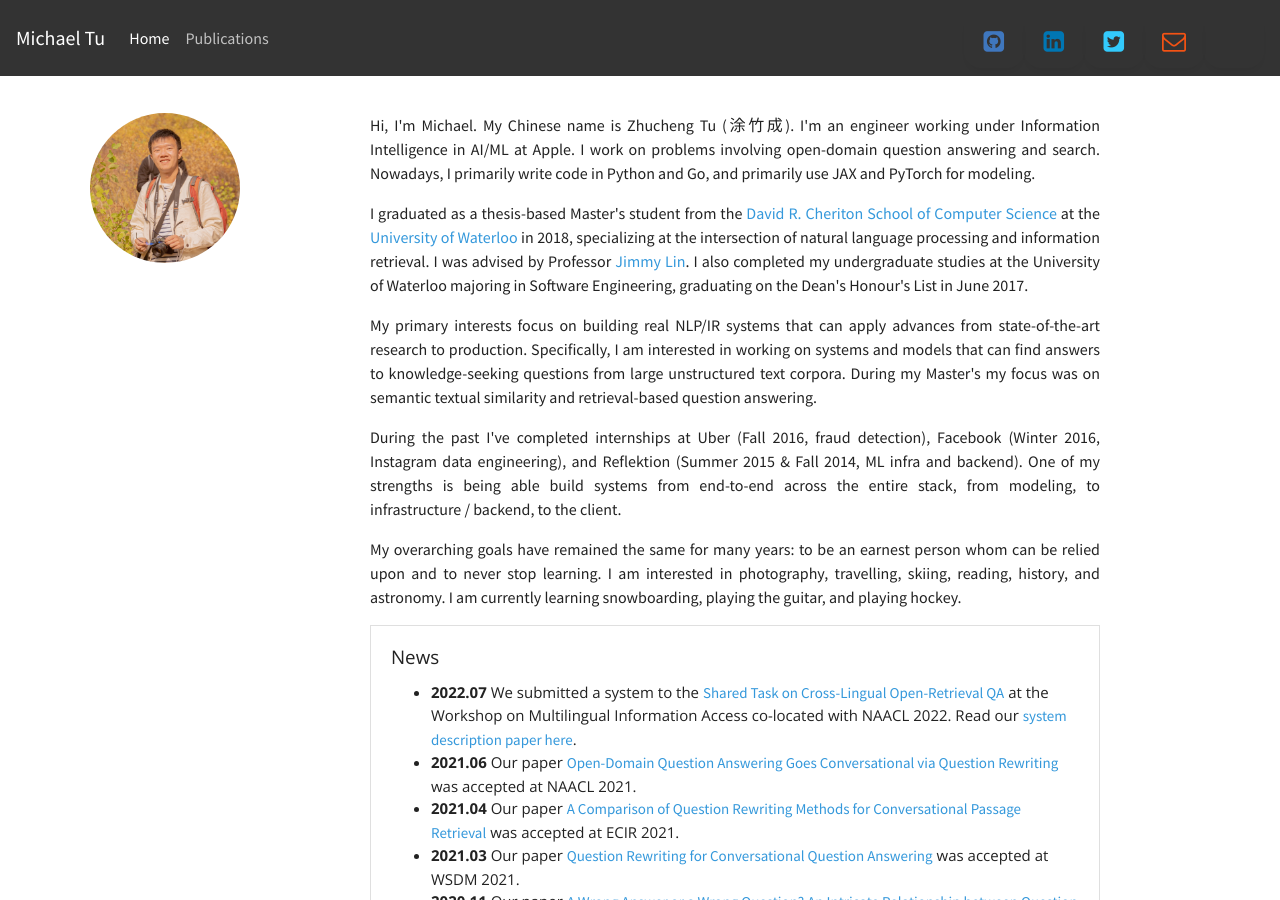
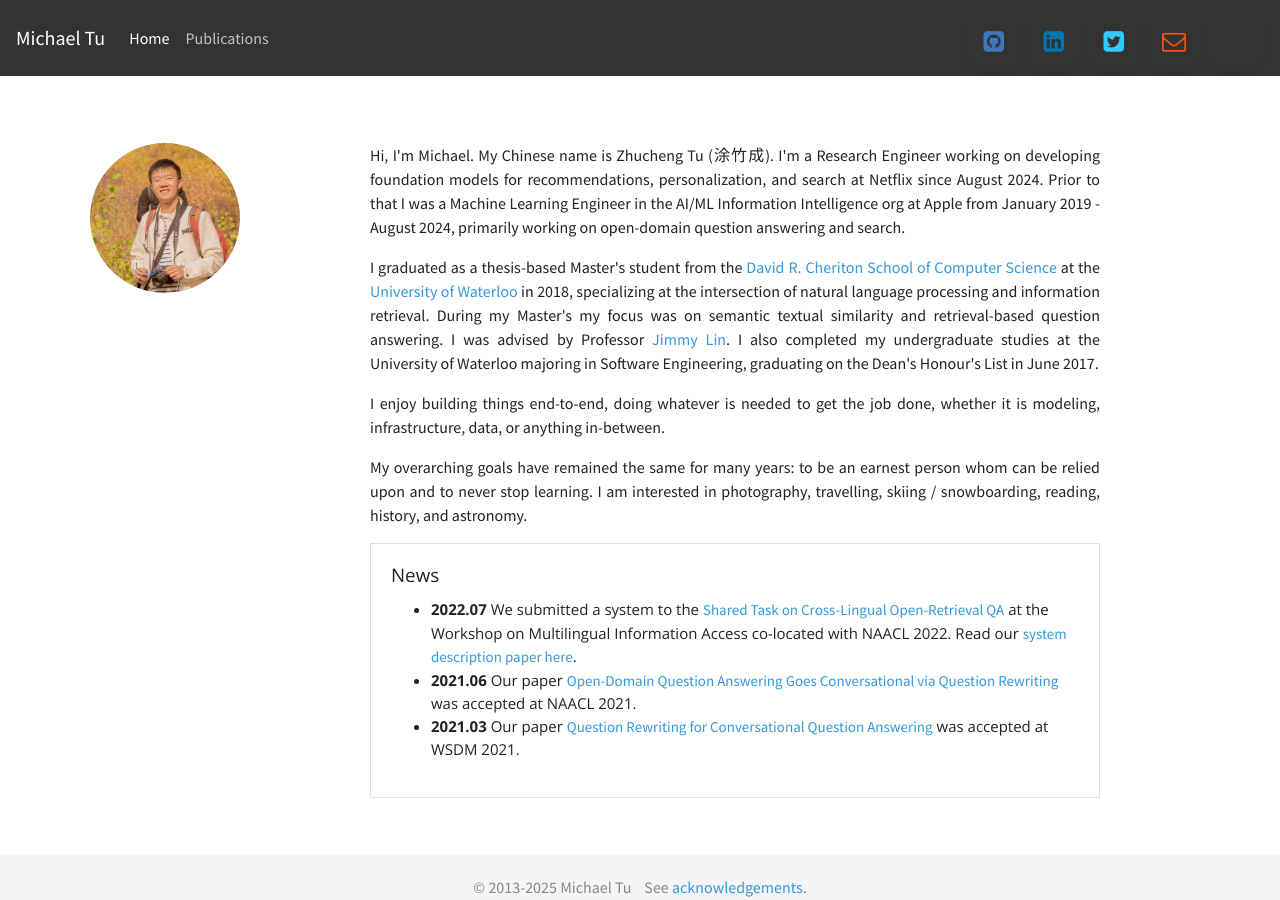
Before and after one commit to tuzhucheng/tuzhucheng.github.io, a Jekyll site: the page built from index.html, in a window 1280 px wide and 900 px high. Built offline with Jekyll 4.4.1, drawn with Linux system fonts in a browser that asks for light colours; nearby versions of some CDN libraries; comment, search, counter and statistics services are not loaded; a style sheet for code colours, icons or effects is not loaded; some of the changed text lies outside the part shown.

Commit message:
2025 homepage update.

```diff
--- a/_includes/footer.html
+++ b/_includes/footer.html
@@ -1,6 +1,6 @@
 <div class="footer">
   <div class="container">
-    <p class="text-muted text-center">&copy; 2013-2023 Michael Tu&nbsp;&nbsp;&nbsp;
+    <p class="text-muted text-center">&copy; 2013-2025 Michael Tu&nbsp;&nbsp;&nbsp;
       See <a href="/acknowledgements/">acknowledgements</a>.</p>
   </div>
 </div>
--- a/index.html
+++ b/index.html
@@ -19,30 +19,23 @@
           <div class="col-md-8 mx-auto pt-4 pb-4">
             <p class="text-justify">
               Hi, I'm Michael. My Chinese name is Zhucheng Tu (涂竹成).
-              I'm an engineer working under Information Intelligence in AI/ML at Apple.
-              I work on problems involving open-domain question answering and search.
-              Nowadays, I primarily write code in Python and Go, and primarily use JAX and PyTorch for modeling.
+              I'm a Research Engineer working on developing foundation models for recommendations, personalization, and search at Netflix since August 2024.
+              Prior to that I was a Machine Learning Engineer in the AI/ML Information Intelligence org at Apple from January 2019 - August 2024, primarily working on open-domain question answering and search.
             </p>
             <p class="text-justify">
               I graduated as a thesis-based Master's student from the <a href="https://cs.uwaterloo.ca/" target="_blank">David R. Cheriton School of Computer Science</a>
               at the <a href="https://www.uwaterloo.ca/" target="_blank">University of Waterloo</a> in 2018, specializing at the intersection of natural language processing and information retrieval.
+              During my Master's my focus was on semantic textual similarity and retrieval-based question answering.
               I was advised by Professor <a href="https://cs.uwaterloo.ca/~jimmylin/" target="_blank">Jimmy Lin</a>.
               I also completed my undergraduate studies at the University of Waterloo majoring in Software Engineering, graduating on the Dean's Honour's List in June 2017.
             </p>
             <p class="text-justify">
-              My primary interests focus on building real NLP/IR systems that can apply advances from state-of-the-art research to production.
-              Specifically, I am interested in working on systems and models that can find answers to knowledge-seeking questions from large unstructured text corpora.
-              During my Master's my focus was on semantic textual similarity and retrieval-based question answering.
-            </p>
-            <p class="text-justify">
-              During the past I've completed internships at Uber (Fall 2016, fraud detection), Facebook (Winter 2016, Instagram data engineering), and Reflektion (Summer 2015 & Fall 2014, ML infra and backend).
-              One of my strengths is being able build systems from end-to-end across the entire stack, from modeling, to infrastructure / backend, to the client.
+              I enjoy building things end-to-end, doing whatever is needed to get the job done, whether it is modeling, infrastructure, data, or anything in-between.
             </p>
             <p class="text-justify">
                 My overarching goals have remained the same for many years: to be an earnest person
                 whom can be relied upon and to never stop learning.
-                I am interested in photography, travelling, skiing, reading, history, and astronomy.
-                I am currently learning snowboarding, playing the guitar, and playing hockey.
+                I am interested in photography, travelling, skiing / snowboarding, reading, history, and astronomy.
             </p>
             <div class="card">
               <div class="card-body">
@@ -50,9 +43,7 @@
                 <ul>
                   <li><span class="font-weight-bold">2022.07</span> We submitted a system to the <a href="https://mia-workshop.github.io/shared_task.html" target="_blank">Shared Task on Cross-Lingual Open-Retrieval QA</a> at the Workshop on Multilingual Information Access co-located with NAACL 2022. Read our <a href="https://arxiv.org/abs/2207.01940" target="_blank">system description paper here</a>.</li>
                   <li><span class="font-weight-bold">2021.06</span> Our paper <a href="https://www.aclweb.org/anthology/2021.naacl-main.44/" target="_blank">Open-Domain Question Answering Goes Conversational via Question Rewriting</a> was accepted at NAACL 2021.</li>
-                  <li><span class="font-weight-bold">2021.04</span> Our paper <a href="https://link.springer.com/chapter/10.1007/978-3-030-72240-1_43" target="_blank">A Comparison of Question Rewriting Methods for Conversational Passage Retrieval</a> was accepted at ECIR 2021.</li>
                   <li><span class="font-weight-bold">2021.03</span> Our paper <a href="https://dl.acm.org/doi/10.1145/3437963.3441748" target="_blank">Question Rewriting for Conversational Question Answering</a> was accepted at WSDM 2021.</li>
-                  <li><span class="font-weight-bold">2020.11</span> Our paper <a href="https://www.aclweb.org/anthology/2020.scai-1.2/" target="_blank">A Wrong Answer or a Wrong Question? An Intricate Relationship between Question Reformulation and Answer Selection in Conversational Question Answering</a> at the 2020 <a href="https://scai.info" target="_blank">Workshop on Search-Oriented Conversational AI</a> received the <span class="text-danger">best paper award</span>.</li>
                 </ul>
               </div>
             </div>
```
